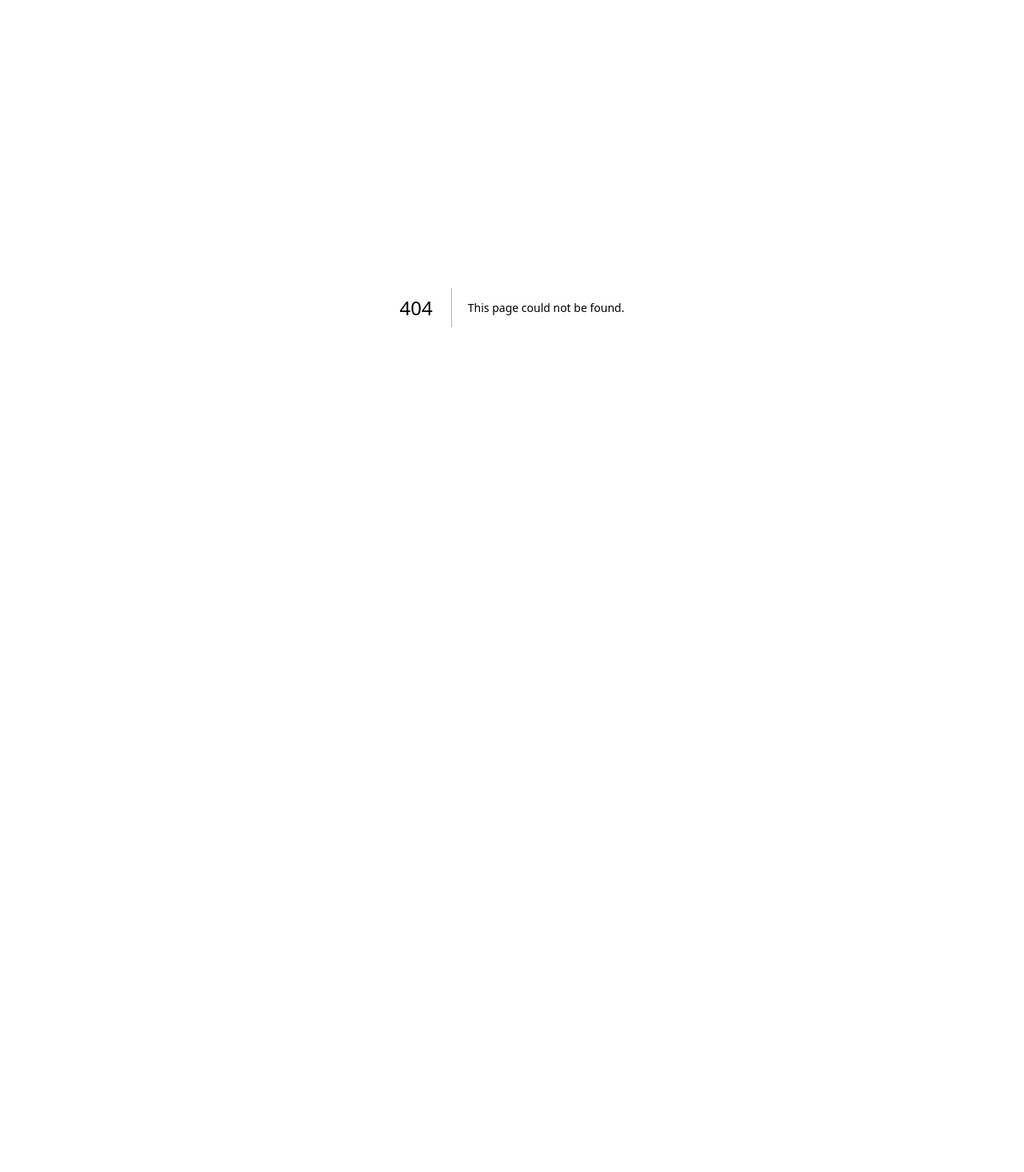
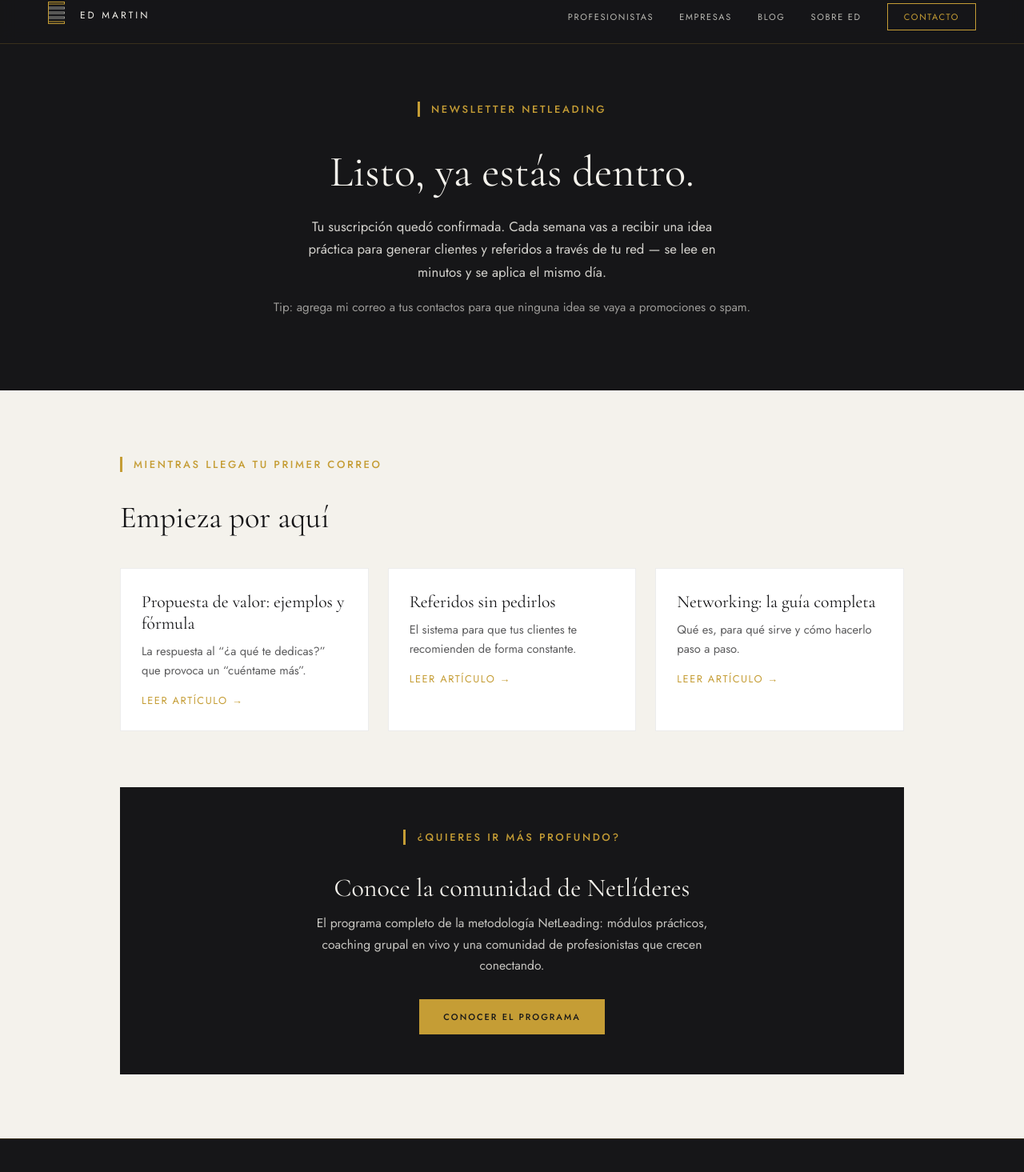
Before and after one commit to edmartin72/netleadint, a Next.js app: page /bienvenido in a window 1280 px wide. Before the commit this address had no page. Shown: the part 16-1481 px from the top of the page at 80% size. Before the commit the page ends 800 px from the top, so only its background shows below. Built offline with nearby package versions, Linux system fonts and the light colour scheme.

Commit message:
Add files via upload

```diff
--- /dev/null
+++ b/app/bienvenido/page.tsx
@@ -0,0 +1,177 @@
+import Nav from "../components/Nav";
+import Footer from "../components/Footer";
+import type { Metadata } from "next";
+
+export const metadata: Metadata = {
+  title: "Bienvenido | NetLeading",
+  description:
+    "Tu suscripción está confirmada. Cada semana recibirás una idea práctica para generar clientes a través de tus relaciones.",
+  robots: { index: false, follow: true },
+};
+
+const SKOOL = "https://www.skool.com/netlideres-9986/about";
+
+const articulos = [
+  {
+    titulo: "Propuesta de valor: ejemplos y fórmula",
+    desc: "La respuesta al “¿a qué te dedicas?” que provoca un “cuéntame más”.",
+    url: "/blog/propuesta-de-valor-ejemplos",
+  },
+  {
+    titulo: "Referidos sin pedirlos",
+    desc: "El sistema para que tus clientes te recomienden de forma constante.",
+    url: "/blog/referidos-sistema-para-conseguirlos-sin-pedirlos",
+  },
+  {
+    titulo: "Networking: la guía completa",
+    desc: "Qué es, para qué sirve y cómo hacerlo paso a paso.",
+    url: "/blog/networking-que-es-como-hacerlo",
+  },
+];
+
+export default function Bienvenido() {
+  return (
+    <>
+      <Nav />
+
+      <section
+        style={{
+          background: "var(--black, #161618)",
+          color: "var(--cream, #F4F2EC)",
+          padding: "140px 24px 90px",
+          textAlign: "center",
+        }}
+      >
+        <div style={{ maxWidth: 720, margin: "0 auto" }}>
+          <div className="section-eyebrow" style={{ color: "var(--gold, #C59D35)" }}>
+            Newsletter NetLeading
+          </div>
+          <h1
+            style={{
+              fontFamily: "'Cormorant Garamond', serif",
+              fontWeight: 400,
+              fontSize: "clamp(2.2rem, 5vw, 3.4rem)",
+              lineHeight: 1.15,
+              margin: "18px 0 22px",
+            }}
+          >
+            Listo, ya estás dentro.
+          </h1>
+          <p style={{ fontSize: "1.05rem", lineHeight: 1.7, opacity: 0.85, margin: "0 auto", maxWidth: 560 }}>
+            Tu suscripción quedó confirmada. Cada semana vas a recibir una idea
+            práctica para generar clientes y referidos a través de tu red — se
+            lee en minutos y se aplica el mismo día.
+          </p>
+          <p style={{ fontSize: "0.95rem", lineHeight: 1.7, opacity: 0.6, marginTop: 18 }}>
+            Tip: agrega mi correo a tus contactos para que ninguna idea se vaya a
+            promociones o spam.
+          </p>
+        </div>
+      </section>
+
+      <section style={{ background: "var(--cream, #F4F2EC)", padding: "80px 24px" }}>
+        <div style={{ maxWidth: 980, margin: "0 auto" }}>
+          <div className="section-eyebrow">Mientras llega tu primer correo</div>
+          <h2
+            style={{
+              fontFamily: "'Cormorant Garamond', serif",
+              fontWeight: 400,
+              fontSize: "clamp(1.7rem, 3.5vw, 2.4rem)",
+              color: "var(--black, #161618)",
+              margin: "14px 0 40px",
+            }}
+          >
+            Empieza por aquí
+          </h2>
+
+          <div
+            style={{
+              display: "grid",
+              gridTemplateColumns: "repeat(auto-fit, minmax(260px, 1fr))",
+              gap: 24,
+            }}
+          >
+            {articulos.map((a) => (
+              <a
+                key={a.url}
+                href={a.url}
+                style={{
+                  display: "block",
+                  background: "#fff",
+                  border: "1px solid rgba(22,22,24,0.08)",
+                  padding: "28px 26px",
+                  textDecoration: "none",
+                  color: "var(--black, #161618)",
+                }}
+              >
+                <div
+                  style={{
+                    fontFamily: "'Cormorant Garamond', serif",
+                    fontSize: "1.35rem",
+                    lineHeight: 1.25,
+                    marginBottom: 10,
+                  }}
+                >
+                  {a.titulo}
+                </div>
+                <div style={{ fontSize: "0.92rem", lineHeight: 1.6, opacity: 0.7, marginBottom: 16 }}>
+                  {a.desc}
+                </div>
+                <div
+                  style={{
+                    fontSize: "0.8rem",
+                    letterSpacing: "0.12em",
+                    textTransform: "uppercase",
+                    color: "var(--gold, #C59D35)",
+                  }}
+                >
+                  Leer artículo →
+                </div>
+              </a>
+            ))}
+          </div>
+
+          <div
+            style={{
+              marginTop: 70,
+              background: "var(--black, #161618)",
+              color: "var(--cream, #F4F2EC)",
+              padding: "50px 40px",
+              textAlign: "center",
+            }}
+          >
+            <div className="section-eyebrow" style={{ color: "var(--gold, #C59D35)" }}>
+              ¿Quieres ir más profundo?
+            </div>
+            <h3
+              style={{
+                fontFamily: "'Cormorant Garamond', serif",
+                fontWeight: 400,
+                fontSize: "clamp(1.5rem, 3vw, 2rem)",
+                margin: "14px auto 12px",
+                maxWidth: 560,
+              }}
+            >
+              Conoce la comunidad de Netlíderes
+            </h3>
+            <p style={{ fontSize: "0.98rem", lineHeight: 1.7, opacity: 0.8, maxWidth: 520, margin: "0 auto 28px" }}>
+              El programa completo de la metodología NetLeading: módulos
+              prácticos, coaching grupal en vivo y una comunidad de
+              profesionistas que crecen conectando.
+            </p>
+            <a
+              href={SKOOL}
+              target="_blank"
+              rel="noopener noreferrer"
+              className="btn-gold"
+            >
+              Conocer el programa
+            </a>
+          </div>
+        </div>
+      </section>
+
+      <Footer />
+    </>
+  );
+}
```
